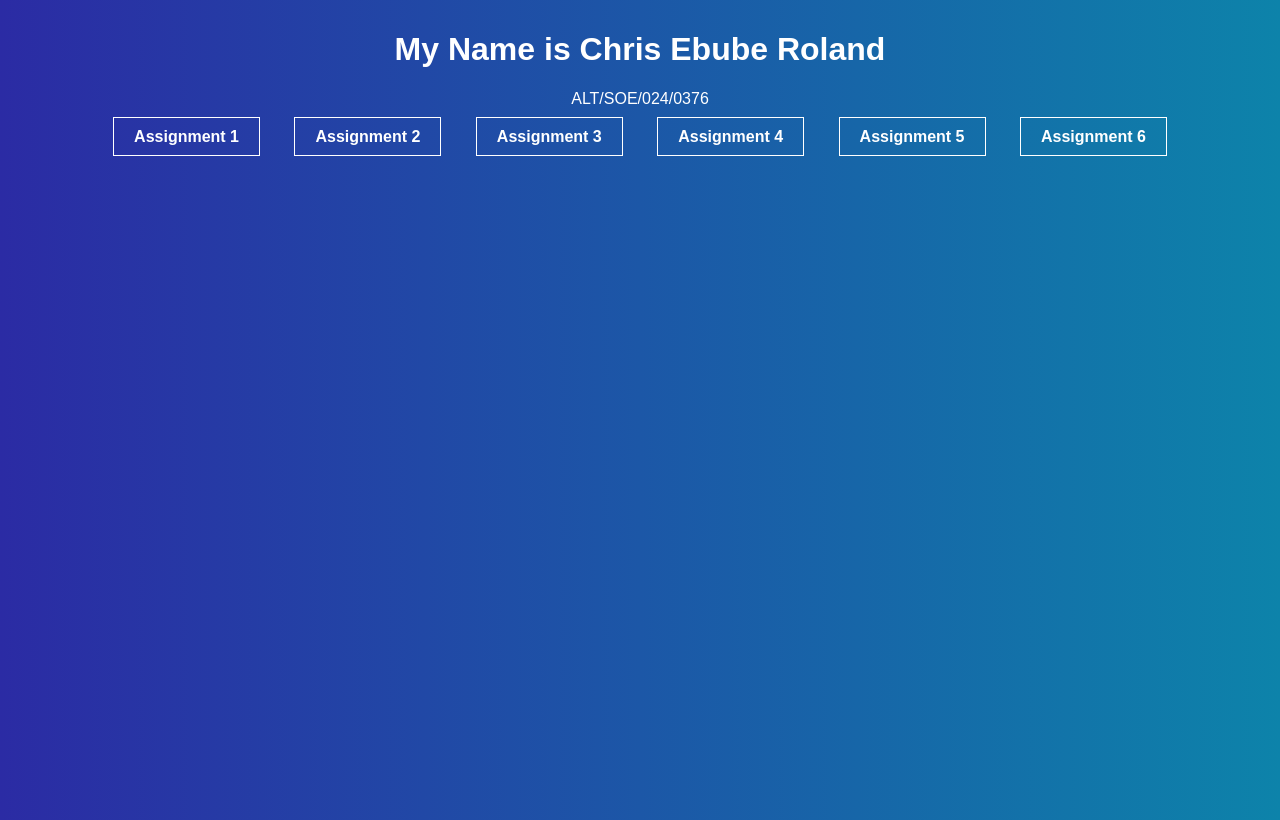
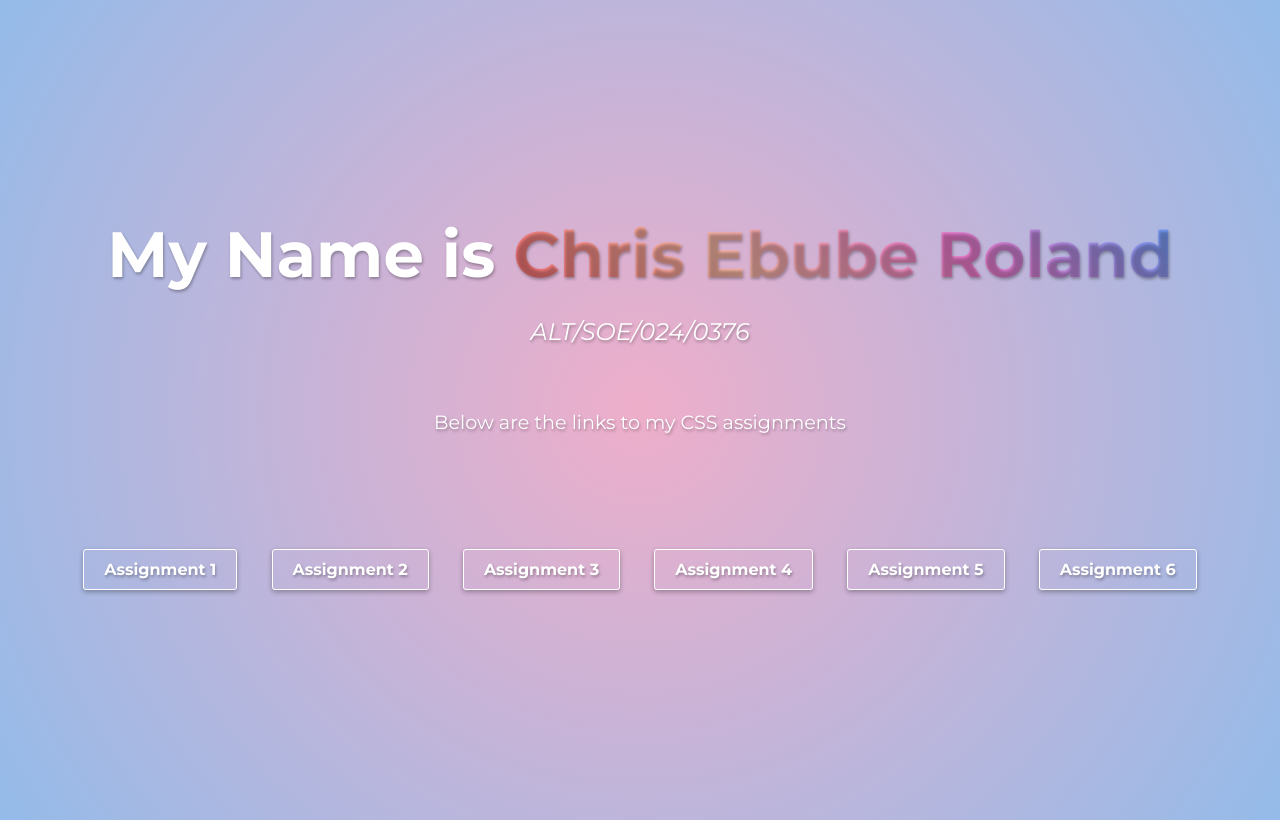
Before and after one commit to AltShcool/CSS-Assignments-Homepage, a plain HTML site: page index.html in a window 1280 px wide. Drawn offline with Linux system fonts and the light colour scheme.

Commit message:
submission page

```diff
--- a/index.html
+++ b/index.html
@@ -5,53 +5,79 @@
     <meta name="viewport" content="width=device-width, initial-scale=1.0" />
     <title>Submission Page</title>
     <style>
+      @import url('https://fonts.googleapis.com/css2?family=Montserrat:ital,wght@0,100..900;1,100..900&display=swap');
       body {
-        font-family: Arial, sans-serif;
+        font-family: "Montserrat", sans-serif;
         margin: 0;
         padding: 0;
         background-color: #f4f4f4;
+        text-shadow: 1px 2px 3px rgba(0, 0, 0, 0.3);
       }
+
       .main {
-        background: linear-gradient(90deg, #2b2ba4, #0d83aa);
+        background: rgb(238,174,202);
+        background: radial-gradient(circle, rgba(238,174,202,1) 0%, rgba(148,187,233,1) 100%);        display: flex;
+        flex-direction: column;
+        justify-content: center;
+        gap: 5rem;
         color: #fff;
         padding: 10px 0;
         text-align: center;
         height: 100vh;
       }
+
+      .hero h1 {
+        font-size: 4rem;
+        margin: 0;
+      }
+
+      .hero h1 span {
+        background: linear-gradient(45deg, #f46a6f, #f7b6a4, #eb79cb, #6ba1fe);
+        background-clip: text;
+        color: transparent;
+      }
+
+      .hero .id {
+        font-size: 1.5rem;
+        margin: 1.5rem 0;
+        font-style: italic;
+      }
+
+      .hero .desc {
+        font-size: 1.2rem;
+        margin-top: 4rem;
+      }
+
       .assignments {
-        margin: 20px;
         text-align: center;
+        flex-wrap: wrap;
       }
+
       .assignments a {
-        margin: 0 15px;
+        display: inline-block;
+        margin: 15px;
         padding: 10px 20px;
         border: 1px solid #fff;
+        border-radius: 3px;
         text-decoration: none;
         color: #fff;
         font-weight: bold;
+        box-shadow: 0px 2px 5px rgba(0, 0, 0, 0.3);
+        transition: 0.3s;
       }
+
       .assignments a:hover {
-        color: #007bff;
-      }
-      .container {
-        padding: 20px;
-      }
-      .assignment-link {
-        display: block;
-        margin: 10px 0;
-        color: #007bff;
-        text-decoration: none;
-      }
-      .assignment-link:hover {
-        text-decoration: underline;
+        color: #c4d3d3;
+        transform: translateY(-2px);
       }
     </style>
   </head>
   <body>
     <div class="main">
       <div class="hero">
-        <h1>My Name is Chris Ebube Roland</h1>
-        <p>ALT/SOE/024/0376</p>
+        <h1>My Name is <span>Chris Ebube Roland</span></h1>
+        <p class="id">ALT/SOE/024/0376</p>
+        <p class="desc">Below are the links to my CSS assignments</p>
       </div>
 
       <div class="assignments">
```
